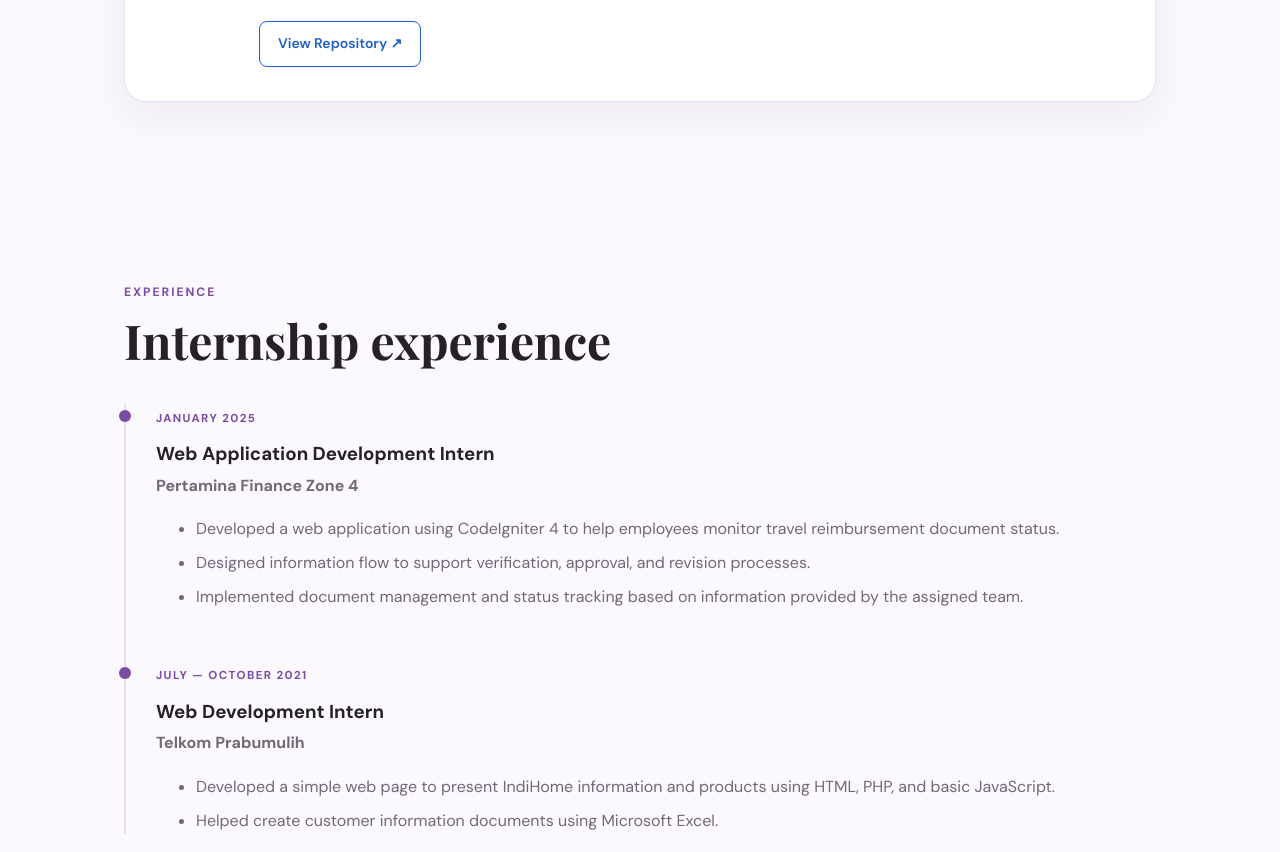
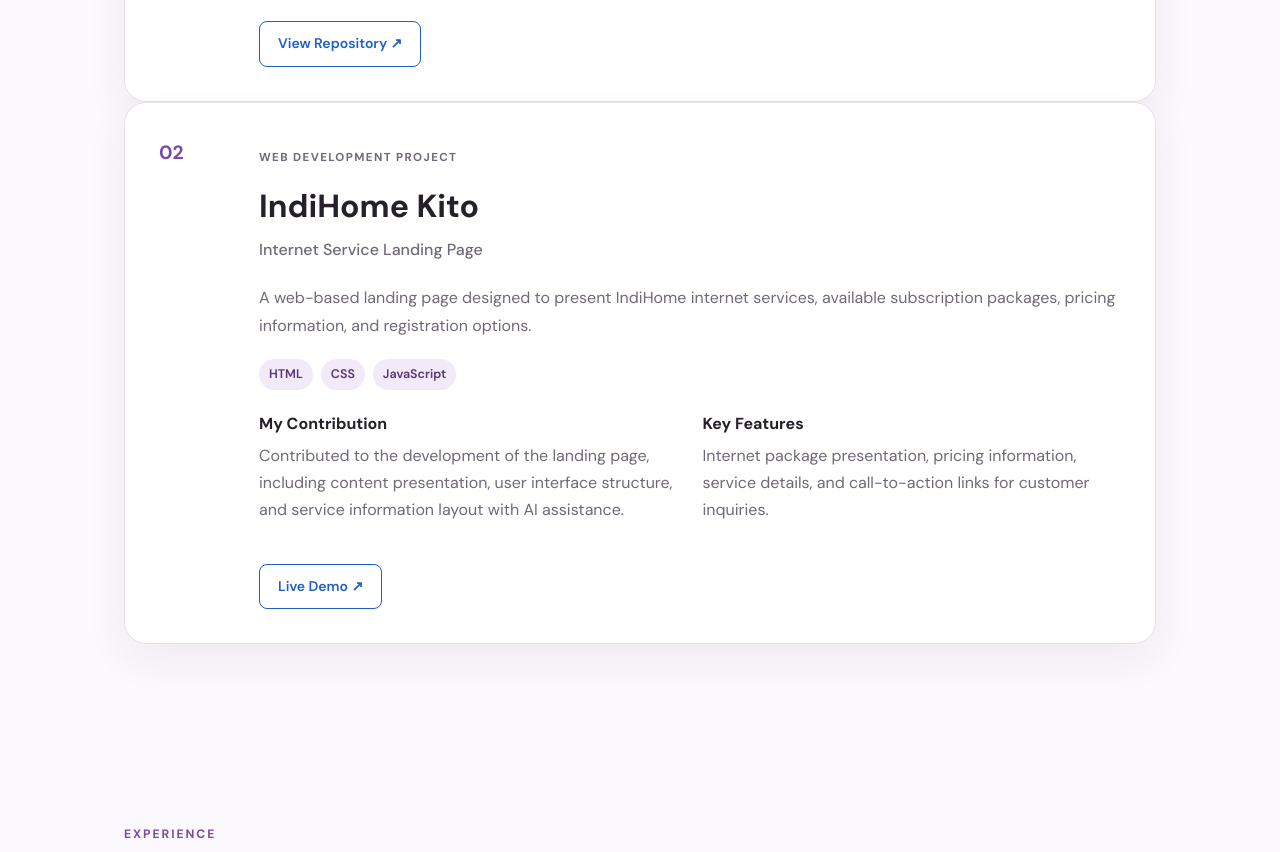
Before and after one commit to exploreci/portfolio-eci, a plain HTML site: page index.html in a window 1280 px wide. Shown: the part 2891-3743 px from the top of the page. Drawn offline with nearby package versions, Linux system fonts and the light colour scheme.

Commit message:
Add IndiHome Kito landing page project details
Added a new project card for the IndiHome Kito landing page, detailing project type, features, contributions, and providing a link to the live demo.

```diff
--- a/index.html
+++ b/index.html
@@ -167,6 +167,55 @@
           <a href="https://github.com/exploreci/ocr-based-digital-archive/"
              target="_blank" rel="noopener">
             View Repository ↗
+          </a>
+        </div>
+      </div>
+    </article>
+
+
+         <!-- IndiHome Kito Landing Page -->
+
+    <article class="project-card">
+      <div class="project-number">02</div>
+      <div>
+        <p class="project-type">WEB DEVELOPMENT PROJECT</p>
+        <h3>IndiHome Kito</h3>
+        <h4>Internet Service Landing Page</h4>
+
+        <p>
+          A web-based landing page designed to present IndiHome internet
+          services, available subscription packages, pricing information,
+          and registration options.
+        </p>
+
+        <div class="tags">
+          <span>HTML</span>
+          <span>CSS</span>
+          <span>JavaScript</span>
+        </div>
+
+        <div class="project-details">
+          <div>
+            <strong>My Contribution</strong>
+            <p>
+              Contributed to the development of the landing page,
+              including content presentation, user interface structure,
+              and service information layout with AI assistance.
+            </p>
+          </div>
+          <div>
+            <strong>Key Features</strong>
+            <p>
+              Internet package presentation, pricing information,
+              service details, and call-to-action links for customer inquiries.
+            </p>
+          </div>
+        </div>
+
+        <div class="project-links">
+          <a href="https://indihomekito.github.io/"
+             target="_blank" rel="noopener">
+            Live Demo ↗
           </a>
         </div>
       </div>
```
